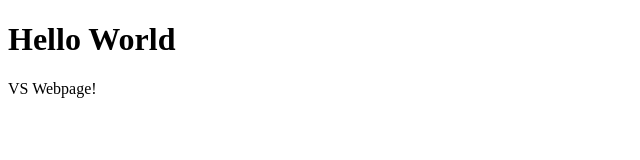
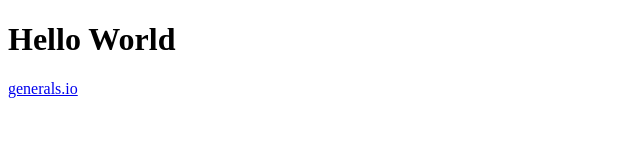
Before and after one commit to Tom-abc/Tom-abc.github.io, a plain HTML site: page index.html in a window 1280 px wide. Shown: the whole page, without its empty margins (0-640 px from the left). Drawn offline with Linux system fonts and the light colour scheme.

Commit message:
Update index.html

```diff
--- a/index.html
+++ b/index.html
@@ -2,6 +2,6 @@
 <html>
     <body>
         <h1>Hello World</h1>
-        <p>VS Webpage!</p>
+        <a href="generals.io">generals.io</a>
     </body>
 </html>
```
